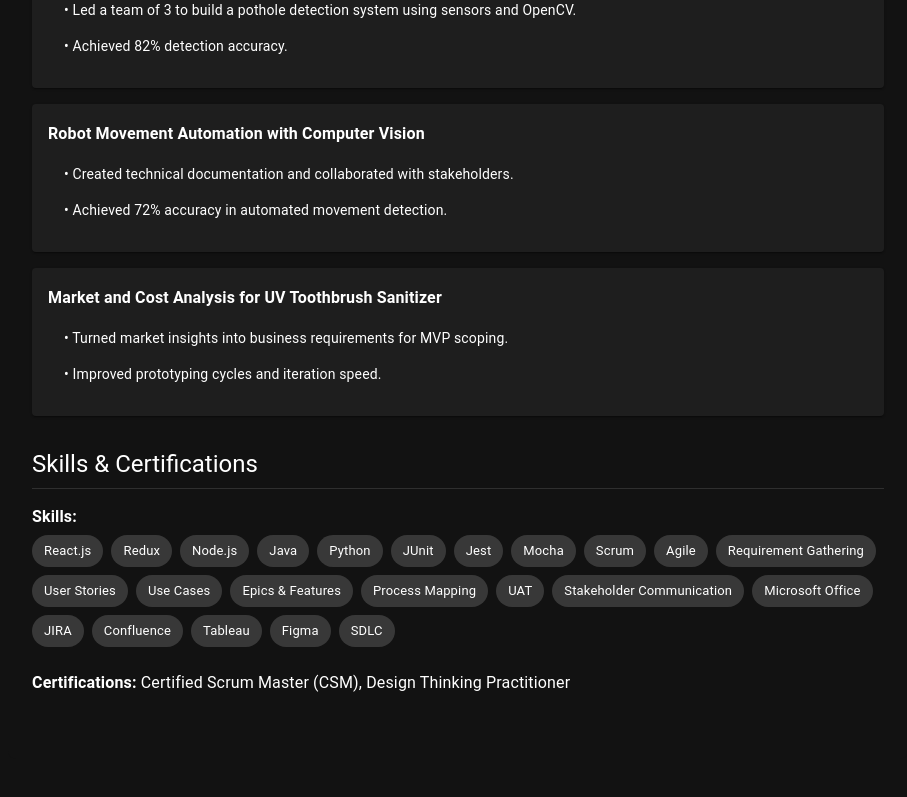
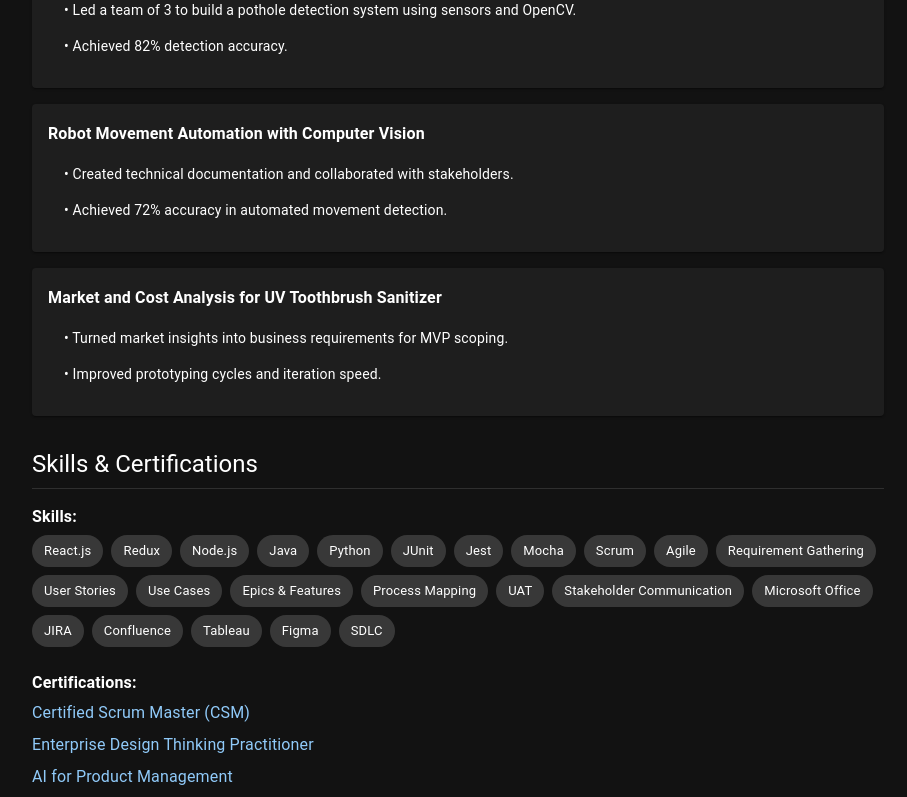
Before and after one commit to adarshumesh5/Resume, a React (Create React App) app in the folder resume/: page / in a window 1280 px wide. Shown: the part 2000-2797 px from the top of the page, without its empty margins (182-1089 px from the left). Before the commit the page ends 2759 px from the top, so only its background shows below. Built offline with nearby package versions, Linux system fonts and the light colour scheme.

Commit message:
added certification links

```diff
--- a/resume/src/Skills.js
+++ b/resume/src/Skills.js
@@ -1,5 +1,5 @@
 import React from "react";
-import { Typography, Divider, Box, Chip } from "@mui/material";
+import { Typography, Divider, Box, Chip, Link } from "@mui/material";
 
 const Skills = () => {
   const skillList = [
@@ -33,9 +33,81 @@ const Skills = () => {
       </Box>
 
       <Box mt={3}>
-        <Typography variant="body1">
-          <strong>Certifications:</strong> Certified Scrum Master (CSM), Design Thinking Practitioner
-        </Typography>
+        <Typography variant="body1" gutterBottom><strong>Certifications:</strong></Typography>
+        <Box display="flex" flexDirection="column" gap={1}>
+          <Link
+            href="https://bcert.me/bc/html/show-badge.html?b=ckuhconk"
+            target="_blank"
+            rel="noopener"
+            underline="hover"
+          >
+            Certified Scrum Master (CSM)
+          </Link>
+          <Link
+            href="https://www.credly.com/badges/c9abcbf1-19c3-4b89-81b3-549c28d02f24/linked_in_profile?trk=public_profile_see-credential"
+            target="_blank"
+            rel="noopener"
+            underline="hover"
+          >
+            Enterprise Design Thinking Practitioner
+          </Link>
+          <Link
+            href="https://www.credly.com/badges/6ea592ac-7040-4ab4-b9fb-2e3c82cd4b02/linked_in_profile?trk=public_profile_see-credential"
+            target="_blank"
+            rel="noopener"
+            underline="hover"
+          >
+            AI for Product Management
+          </Link>
+          <Link
+            href="https://www.credly.com/badges/c3e46433-30f8-47b6-a229-ca4135ca25a0/linked_in_profile?trk=public_profile_see-credential"
+            target="_blank"
+            rel="noopener"
+            underline="hover"
+          >
+            Product Management Basics Certification
+          </Link>
+          <Link
+            href="https://www.linkedin.com/learning/certificates/2d17b321851ece7921b5657b52fcda89ca13260894bf0e55caeb5f91d72d421b?trk=public_profile_see-credential"
+            target="_blank"
+            rel="noopener"
+            underline="hover"
+          >
+            Scrum: The Basics
+          </Link>
+          <Link
+            href="https://www.linkedin.com/learning/certificates/99fc2ef308fc4ac94d2a4b424e45e89cc459d1e29e0814a080a7799f5dcbd347?trk=public_profile_see-credential"
+            target="_blank"
+            rel="noopener"
+            underline="hover"
+          >
+            Excel Essential Training (Microsoft 365)
+          </Link>
+          <Link
+            href="https://www.linkedin.com/learning/certificates/6ac8a6730501f2bed5a60834dc9a283952d2f636c9ce1722cb21f0a5d87e383e?trk=public_profile_see-credential"
+            target="_blank"
+            rel="noopener"
+            underline="hover"
+          >
+            Product Management First Steps
+          </Link>
+          <Link
+            href="https://www.linkedin.com/learning/certificates/1b31e4033adc7972a67d74f4b0807ec01e7503ab205e7663ce34c7a686e84777?accountId=0&u=0&success=true&authUUID=97J%2BlUciQuaZiKeUb1Gkng%3D%3D"
+            target="_blank"
+            rel="noopener"
+            underline="hover"
+          >
+            Aha! Product Management Professional Certificate
+          </Link>
+          <Link
+            href="https://www.linkedin.com/learning/certificates/c07965405a1caf6dfad41c833a16faed11304086f67290fc597082ec5f9d82d2?lipi=urn%3Ali%3Apage%3Ad_flagship3_profile_view_base_certifications_details%3BhHvoNvgaS%2Fe6fwY0bJpcjg%3D%3D&accountId=0&u=0&success=true&authUUID=T%2Beaj0bBQDaExrru%2FFsSYQ%3D%3D"
+            target="_blank"
+            rel="noopener"
+            underline="hover"
+          >
+            Product Management: Building a Product Roadmap
+          </Link>
+        </Box>
       </Box>
     </Box>
   );
```
